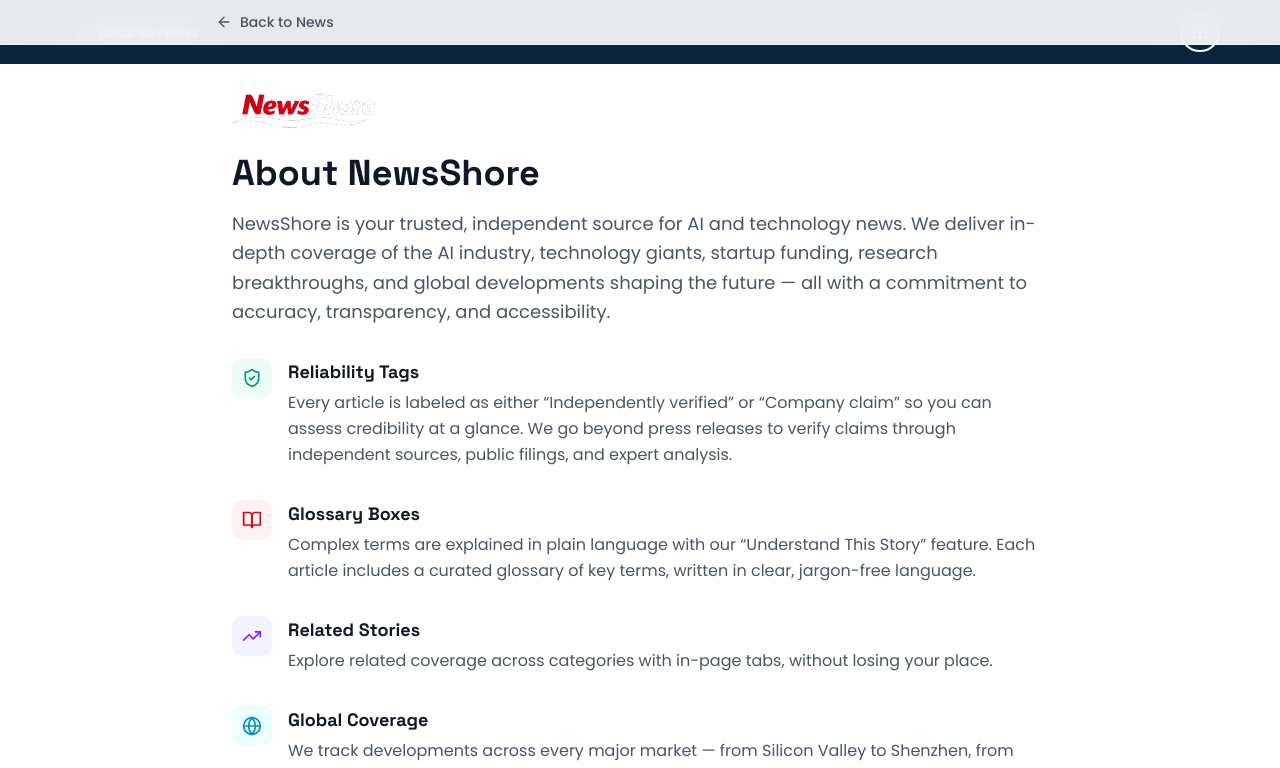
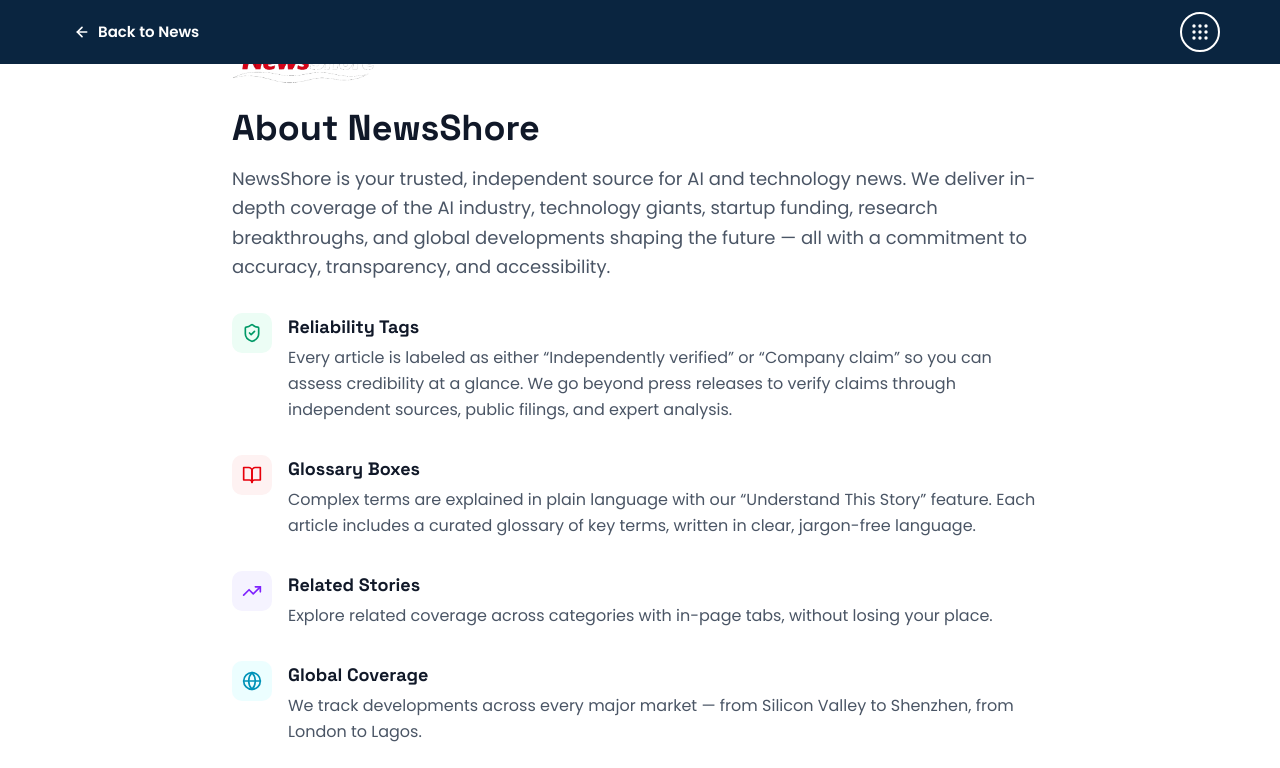
Before and after one commit to Queen135720/NewsShore, a Next.js app: page /about in a window 1280 px wide. Shown: the top 768 px of the page. Built offline with nearby package versions, Linux system fonts and the light colour scheme.

Commit message:
Remove sticky header and back button from about page
Removed the sticky header and back button from the about page.

```diff
--- a/src/app/about/page.tsx
+++ b/src/app/about/page.tsx
@@ -16,17 +16,6 @@ export default function AboutPage() {
   return (
     <div className="min-h-screen flex flex-col bg-white font-[family-name:var(--font-gilroy)]">
       <PageHeader />
-      <div className="sticky top-0 z-50 bg-white/90 backdrop-blur-md border-b border-gray-100">
-        <div className="max-w-4xl mx-auto px-4 sm:px-6 py-3 flex items-center gap-3">
-          <button
-            onClick={() => router.push('/')}
-            className="flex items-center gap-2 text-sm font-medium text-gray-600 hover:text-[#0f1b3d] transition-colors"
-            style={{ touchAction: 'manipulation' }}
-          >
-            <ArrowLeft className="w-4 h-4" /><span>Back to News</span>
-          </button>
-        </div>
-      </div>
 
       {/* Content */}
       <main className="flex-1">
```
